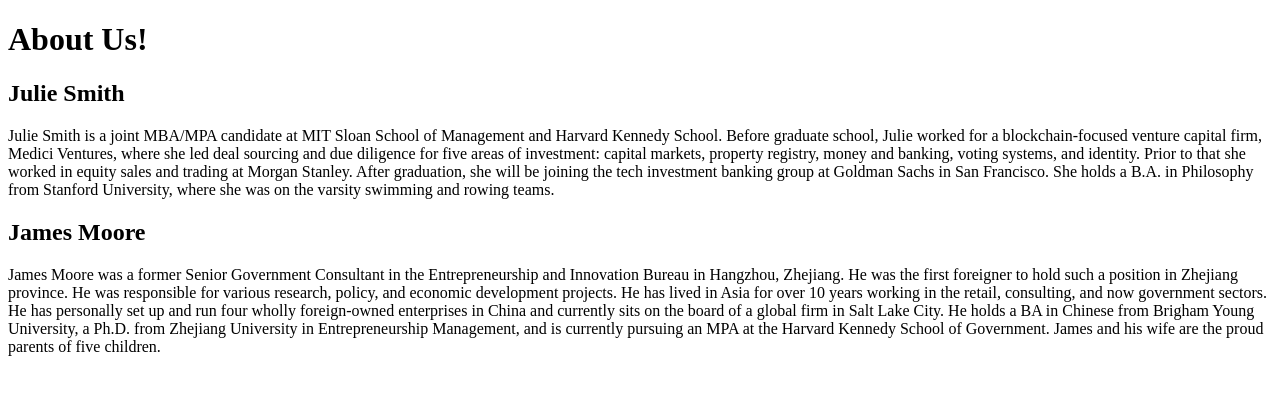
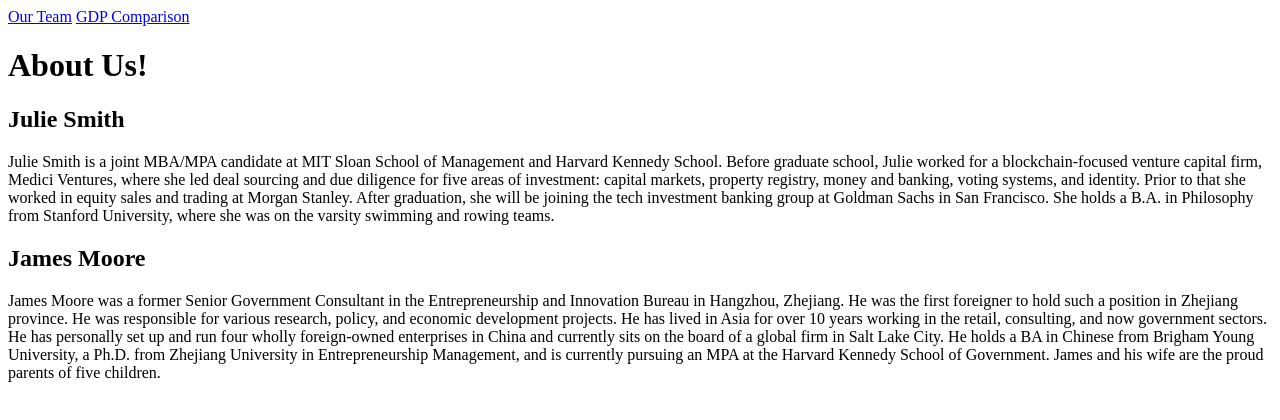
Before and after one commit to moorejah/project, a plain HTML site: page our-team/index.html in a window 1280 px wide. Drawn offline with Linux system fonts and the light colour scheme.

Commit message:
add navigation

```diff
--- a/our-team/index.html
+++ b/our-team/index.html
@@ -4,6 +4,8 @@
         <title>Demo Website</title>
     </head>
     <body>
+        <a href='our-team/index.html'>Our Team</a>
+        <a href='gdp.html'>GDP Comparison</a>
         <h1>About Us!</h1>
         <h2>Julie Smith</h2>
         <p>Julie Smith is a joint MBA/MPA candidate at MIT Sloan School of Management and Harvard Kennedy School. Before graduate school, Julie worked for a blockchain-focused venture capital firm, Medici Ventures, where she led deal sourcing and due diligence for five areas of investment: capital markets, property registry, money and banking, voting systems, and identity. Prior to that she worked in equity sales and trading at Morgan Stanley. After graduation, she will be joining the tech investment banking group at Goldman Sachs in San Francisco. She holds a B.A. in Philosophy from Stanford University, where she was on the varsity swimming and rowing teams.  </p>
```
